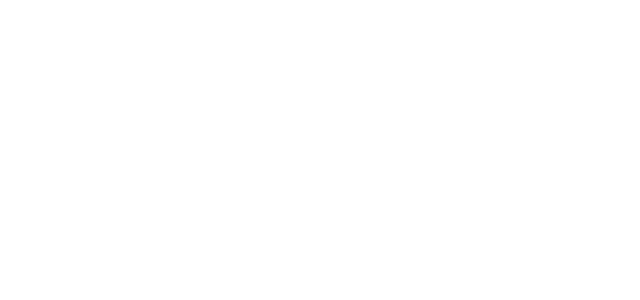
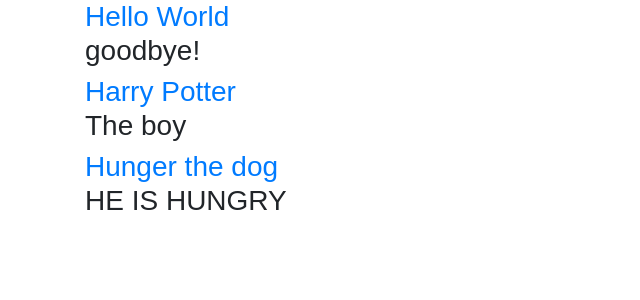
Before and after one commit to ritchey0713/photo-app, a React (Create React App) app in the folder photo-app-client/: page /posts in a window 1280 px wide. Shown: the top 300 px of the page, without its empty margins (0-640 px from the left). Built offline with nearby package versions, Linux system fonts and the light colour scheme.

Commit message:
stub out index view

```diff
--- a/photo-app-client/src/App.js
+++ b/photo-app-client/src/App.js
@@ -7,7 +7,7 @@ import Home from './containers/Home.js'
 import Contact from './components/static/Contact.js'
 import About from './components/static/About.js'
 import NewBlogPost from './components/NewBlogPost.js'
-
+import AllPosts from './containers/AllPosts.js'
 
 
 class App extends Component {
@@ -16,6 +16,7 @@ class App extends Component {
       <Router>
         <div>
           <Route exact path='/' component={Home} />
+          <Route path='/posts' component={AllPosts} />
           <Route path='/contact' component={Contact} />
           <Route path='/about' component={About} />
           <Route path='/newPost' component={NewBlogPost} />
--- a/photo-app-client/src/components/PostList.js
+++ b/photo-app-client/src/components/PostList.js
@@ -0,0 +1,23 @@
+import React from 'react'
+import { Link } from 'react-router-dom'
+
+const PostList = ({ posts }) => {
+  const renderPosts = posts.map((post) =>
+    <h3 className="container"><Link to={`/posts/${post.id}`}>{post.title}
+      </Link>
+      <div>
+
+        {post.subtitle}
+
+      </div>
+    </h3>
+  )
+
+  return(
+    <div>
+    {renderPosts}
+    </div>
+  )
+}
+
+export default PostList
--- a/photo-app-client/src/containers/AllPosts.js
+++ b/photo-app-client/src/containers/AllPosts.js
@@ -0,0 +1,20 @@
+import React from 'react';
+import { Route, Switch } from 'react-router-dom'
+import { connect } from 'react-redux';
+import PostList from '../components/PostList';
+
+
+
+const AllPosts = ({ match, posts }) =>
+  <div>
+    <PostList posts={posts} />
+
+  </div>;
+
+const mapStateToProps = (state) => {
+  return {
+    posts: state.posts
+  };
+}
+
+export default connect(mapStateToProps)(AllPosts);
--- a/photo-app-client/src/containers/Home.js
+++ b/photo-app-client/src/containers/Home.js
@@ -1,4 +1,5 @@
 import React, { Component } from 'react'
+import { Link } from 'react-router-dom'
 
 import Navbar from '../components/static/Navbar'
 import Footer from '../components/static/Footer'
@@ -12,9 +13,7 @@ class Home extends Component {
       <Jumbotron title="Welcome" subtitle="put something here?!"/>
         <div className="container">
           <h2>Welcome!</h2>
-            <p>dlskfjlkasdfhlksajdbfnlkjasjhflkjsadhflkjsadhfkljasdhflkjshdfljk
-            skjdfbklsdhflkjsdahflkjsadhflkjsdhflkshdfkljhsdlfkhsdkljfhskjldfhjlkjsdh
-            sdkfjls;dfjls;kdfjl;ksdjf;lksdjf;lksdjf;lkdjsf;lkjsdak;lfjsa;dlkfj;klsadjfadkls;</p>
+            <p><Link classNmae="AllPosts" to={`/posts`}>Views the Postzzzzzz</Link></p>
         </div>
         <Footer />
       </div>
--- a/photo-app-client/src/index.js
+++ b/photo-app-client/src/index.js
@@ -12,7 +12,7 @@ import App from './App';
 
 
 const initialState = {
-  movies: [
+  posts: [
     { id: 1, title: 'Hello World', subtitle: "goodbye!" },
     { id: 2, title: 'Harry Potter', subtitle: 'The boy' },
     { id: 3, title: 'Hunger the dog', subtitle: 'HE IS HUNGRY' }
```
